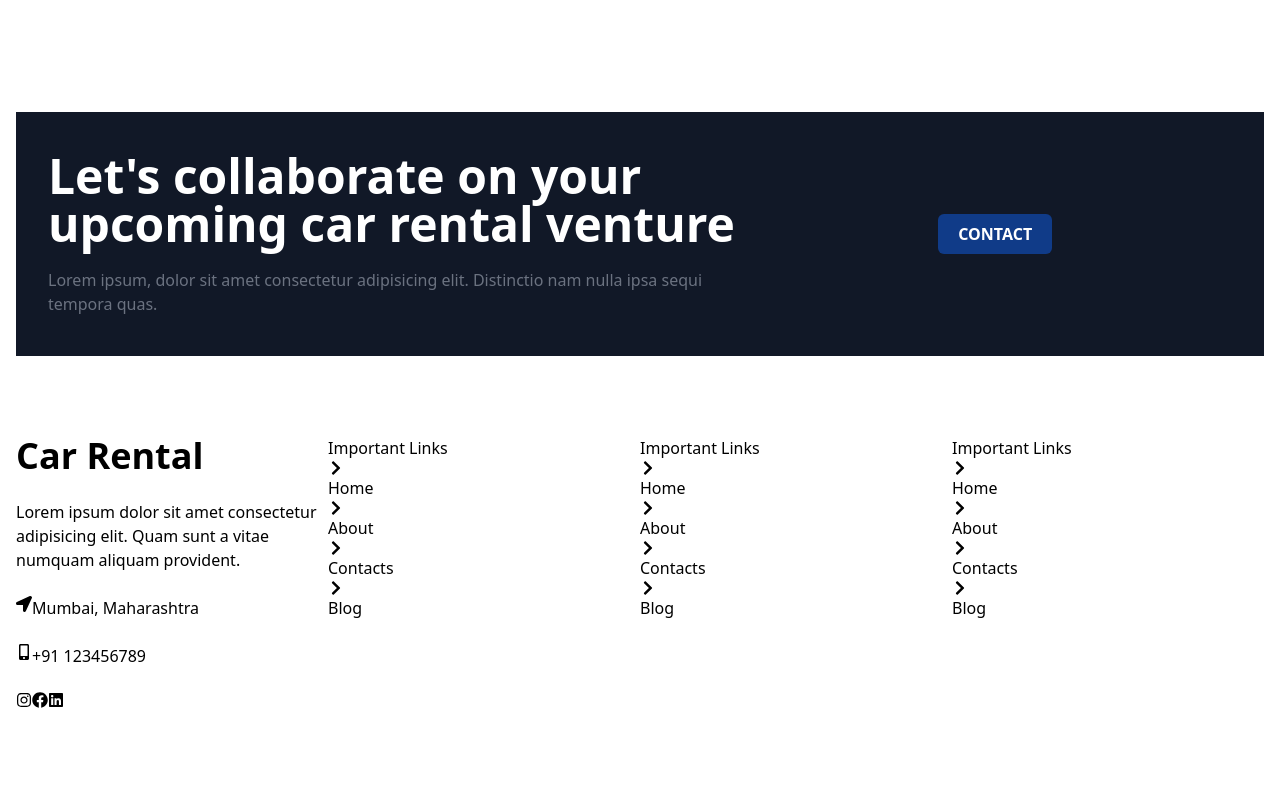
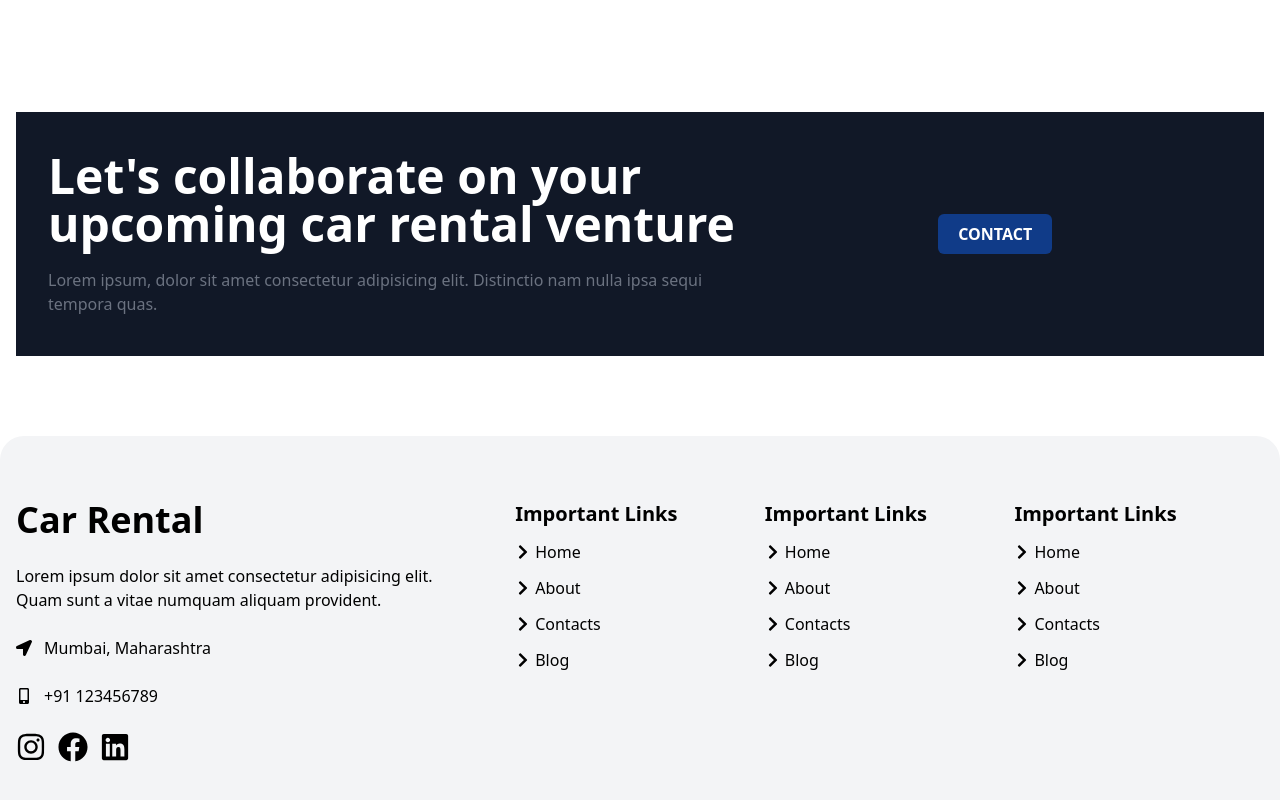
Before and after one commit to jainoos007/Car-Rental, a React (Vite) app: page / in a window 1280 px wide. Shown: the part 3404-4204 px from the top of the page. Before the commit the page ends 4112 px from the top, so only its background shows below. Built offline with nearby package versions, Linux system fonts and the light colour scheme.

Commit message:
finish footer comp

```diff
--- a/src/Components/Footer/Footer.jsx
+++ b/src/Components/Footer/Footer.jsx
@@ -10,83 +10,126 @@ import {
 
 const Footer = () => {
   return (
-    <div className="container grid grid-cols-4 mt-20">
-      <div className="space-y-6">
+    <div className="bg-gray-100 rounded-t-3xl dark:bg-gray-900 dark:text-white">
+      <div className="container grid grid-cols-10  mt-20 py-16">
+        <div className="col-span-4 space-y-6 mr-10">
           <h1 className="font-bold text-4xl">Car Rental</h1>
           <p>
             Lorem ipsum dolor sit amet consectetur adipisicing elit. Quam sunt a
             vitae numquam aliquam provident.
           </p>
-        <div className="flex">
+          <div className="flex gap-3">
+            <div className="flex justify-center items-center">
               <FaLocationArrow />
+            </div>
             <p>Mumbai, Maharashtra</p>
           </div>
-        <div className="flex">
+          <div className="flex gap-3">
+            <div className="flex justify-center items-center">
               <FaMobileAlt />
+            </div>
             <p>+91 123456789</p>
           </div>
-        <div className="flex">
-          <FaInstagram />
-          <FaFacebook />
-          <FaLinkedin />
+          <div className="flex text-3xl gap-3">
+            <FaInstagram className="hover:text-primary duration-300 cursor-pointer" />
+            <FaFacebook className="hover:text-primary duration-300 cursor-pointer" />
+            <FaLinkedin className="hover:text-primary duration-300 cursor-pointer" />
           </div>
         </div>
-      <div>
-        <h1>Important Links</h1>
-        <a href="/#Home">
+        {/* Links */}
+        <div className="col-span-2 flex flex-col gap-3">
+          <h1 className="font-bold text-xl">Important Links</h1>
+          <a
+            href="/#Home"
+            className="flex items-center gap-1 hover:text-primary duration-300"
+          >
             <FaChevronRight />
             Home
           </a>
-        <a href="/#Home">
+          <a
+            href="/#Home"
+            className="flex items-center gap-1 hover:text-primary duration-300"
+          >
             <FaChevronRight />
             About
           </a>
-        <a href="/#Home">
+          <a
+            href="/#Home"
+            className="flex items-center gap-1 hover:text-primary duration-300"
+          >
             <FaChevronRight />
             Contacts
           </a>
-        <a href="/#Home">
+          <a
+            href="/#Home"
+            className="flex items-center gap-1 hover:text-primary duration-300"
+          >
             <FaChevronRight />
             Blog
           </a>
         </div>
-      <div>
-        <h1>Important Links</h1>
-        <a href="/#Home">
+        <div className="col-span-2 flex flex-col gap-3">
+          <h1 className="font-bold text-xl">Important Links</h1>
+          <a
+            href="/#Home"
+            className="flex items-center gap-1 hover:text-primary duration-300"
+          >
             <FaChevronRight />
             Home
           </a>
-        <a href="/#Home">
+          <a
+            href="/#Home"
+            className="flex items-center gap-1 hover:text-primary duration-300"
+          >
             <FaChevronRight />
             About
           </a>
-        <a href="/#Home">
+          <a
+            href="/#Home"
+            className="flex items-center gap-1 hover:text-primary duration-300"
+          >
             <FaChevronRight />
             Contacts
           </a>
-        <a href="/#Home">
+          <a
+            href="/#Home"
+            className="flex items-center gap-1 hover:text-primary duration-300"
+          >
             <FaChevronRight />
             Blog
           </a>
         </div>
-      <div>
-        <h1>Important Links</h1>
-        <a href="/#Home">
+        <div className="col-span-2 flex flex-col gap-3">
+          <h1 className="font-bold text-xl">Important Links</h1>
+          <a
+            href="/#Home"
+            className="flex items-center gap-1 hover:text-primary duration-300"
+          >
             <FaChevronRight />
             Home
           </a>
-        <a href="/#Home">
+          <a
+            href="/#Home"
+            className="flex items-center gap-1 hover:text-primary duration-300"
+          >
             <FaChevronRight />
             About
           </a>
-        <a href="/#Home">
+          <a
+            href="/#Home"
+            className="flex items-center gap-1 hover:text-primary duration-300"
+          >
             <FaChevronRight />
             Contacts
           </a>
-        <a href="/#Home">
+          <a
+            href="/#Home"
+            className="flex items-center gap-1 hover:text-primary duration-300"
+          >
             <FaChevronRight />
             Blog
           </a>
+        </div>
       </div>
     </div>
   );
```
Lines whose indentation alone changed are shown as unchanged.
